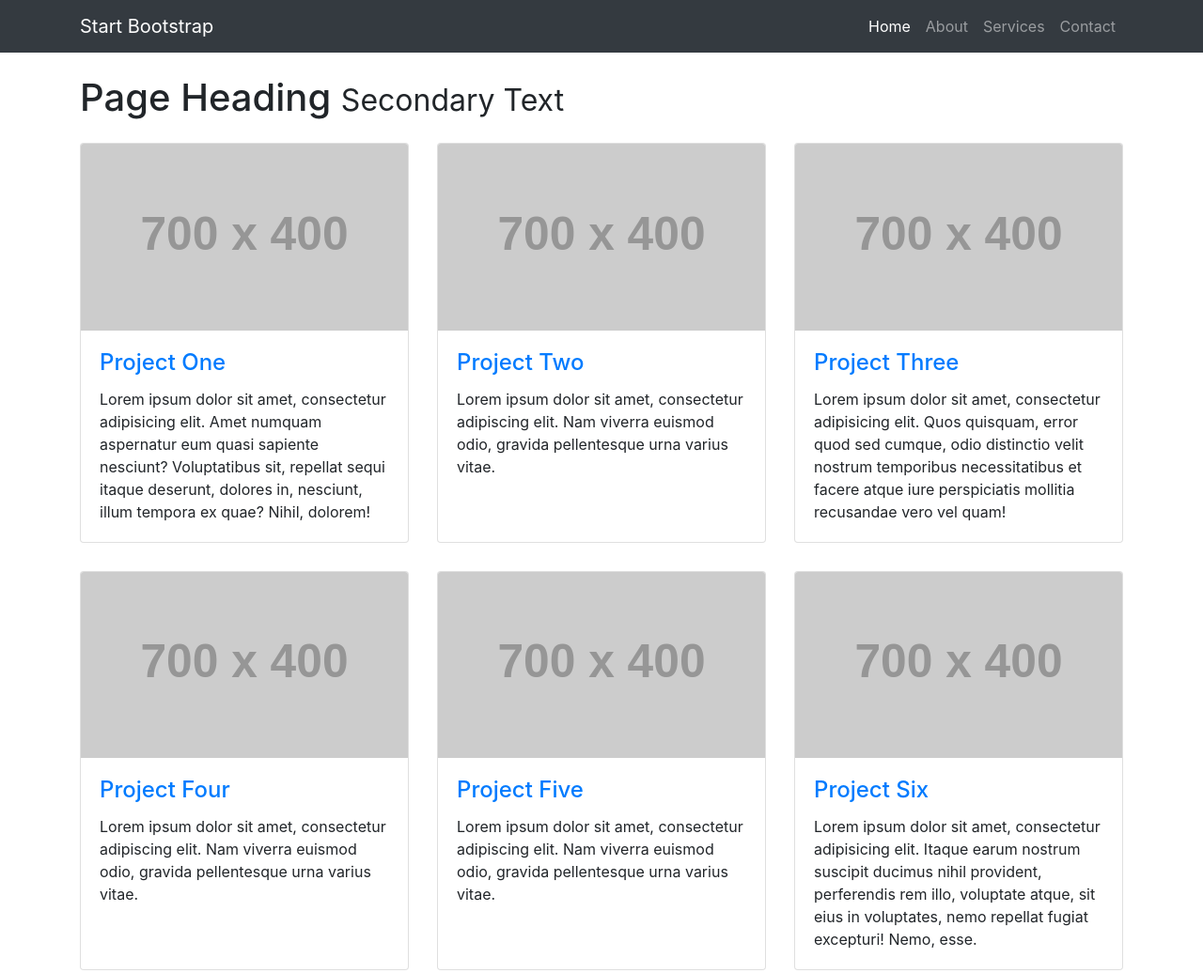
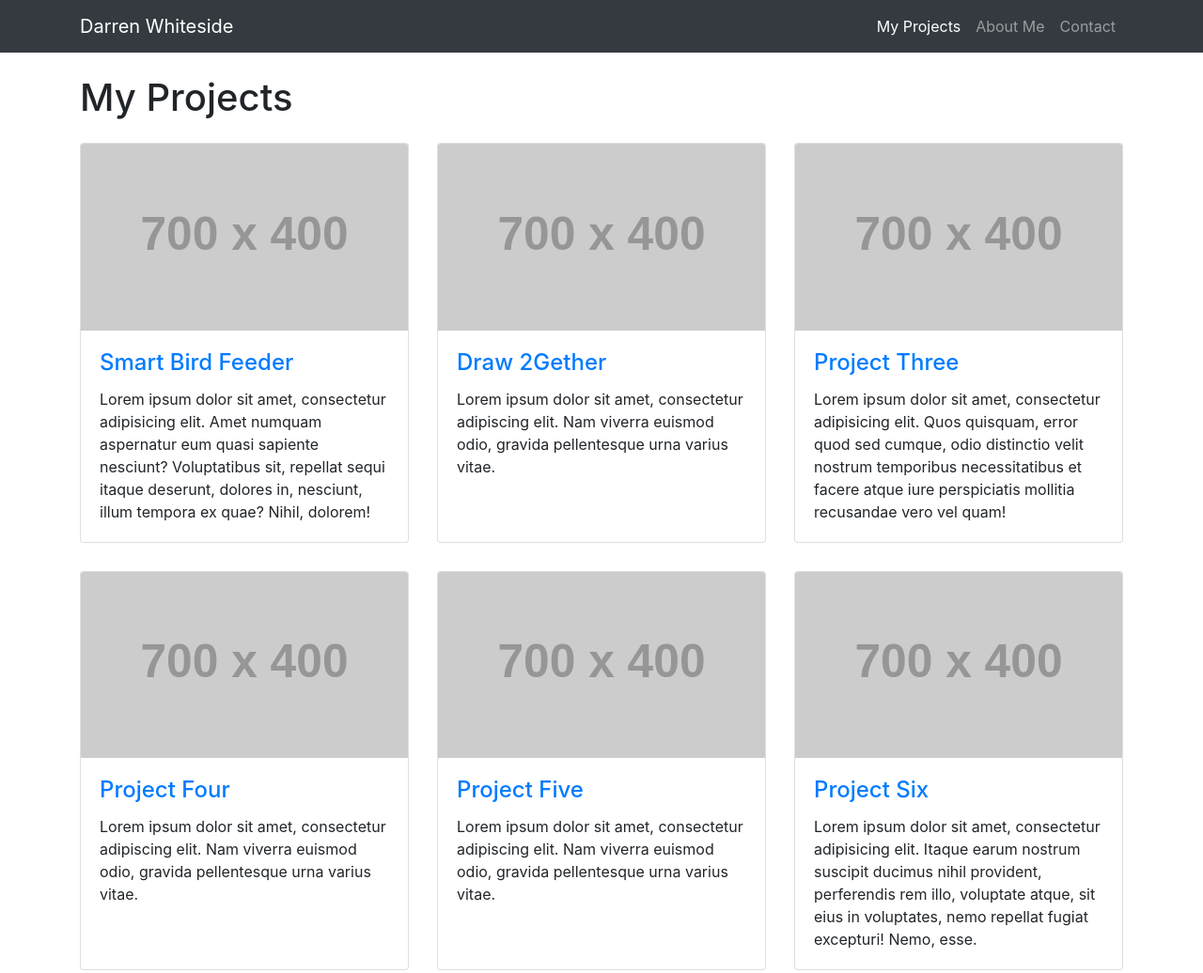
Before and after one commit to darren-whiteside/darren-whiteside.github.io, a website: page index.html in a window 1280 px wide. Shown: the top 1036 px of the page at 94% size. Drawn offline with Linux system fonts and the light colour scheme; placeholder pictures from the web are drawn by us.

Commit message:
title changes

```diff
--- a/index.html
+++ b/index.html
@@ -8,7 +8,7 @@
     <meta name="description" content="">
     <meta name="author" content="">
 
-    <title>3 Col Portfolio - Start Bootstrap Template</title>
+    <title>Darren Whiteside</title>
 
     <!-- Bootstrap core CSS -->
     <link href="vendor/bootstrap/css/bootstrap.min.css" rel="stylesheet">
@@ -23,22 +23,19 @@
     <!-- Navigation -->
     <nav class="navbar navbar-expand-lg navbar-dark bg-dark fixed-top">
       <div class="container">
-        <a class="navbar-brand" href="#">Start Bootstrap</a>
+        <a class="navbar-brand" href="#">Darren Whiteside</a>
         <button class="navbar-toggler" type="button" data-toggle="collapse" data-target="#navbarResponsive" aria-controls="navbarResponsive" aria-expanded="false" aria-label="Toggle navigation">
           <span class="navbar-toggler-icon"></span>
         </button>
         <div class="collapse navbar-collapse" id="navbarResponsive">
           <ul class="navbar-nav ml-auto">
             <li class="nav-item active">
-              <a class="nav-link" href="#">Home
+              <a class="nav-link" href="#">My Projects
                 <span class="sr-only">(current)</span>
               </a>
             </li>
             <li class="nav-item">
-              <a class="nav-link" href="#">About</a>
-            </li>
-            <li class="nav-item">
-              <a class="nav-link" href="#">Services</a>
+              <a class="nav-link" href="#">About Me</a>
             </li>
             <li class="nav-item">
               <a class="nav-link" href="#">Contact</a>
@@ -52,8 +49,7 @@
     <div class="container">
 
       <!-- Page Heading -->
-      <h1 class="my-4">Page Heading
-        <small>Secondary Text</small>
+      <h1 class="my-4">My Projects
       </h1>
 
       <div class="row">
@@ -62,7 +58,7 @@
             <a href="#"><img class="card-img-top" src="http://placehold.it/700x400" alt=""></a>
             <div class="card-body">
               <h4 class="card-title">
-                <a href="#">Project One</a>
+                <a href="#">Smart Bird Feeder</a>
               </h4>
               <p class="card-text">Lorem ipsum dolor sit amet, consectetur adipisicing elit. Amet numquam aspernatur eum quasi sapiente nesciunt? Voluptatibus sit, repellat sequi itaque deserunt, dolores in, nesciunt, illum tempora ex quae? Nihil, dolorem!</p>
             </div>
@@ -73,7 +69,7 @@
             <a href="#"><img class="card-img-top" src="http://placehold.it/700x400" alt=""></a>
             <div class="card-body">
               <h4 class="card-title">
-                <a href="#">Project Two</a>
+                <a href="#">Draw 2Gether</a>
               </h4>
               <p class="card-text">Lorem ipsum dolor sit amet, consectetur adipiscing elit. Nam viverra euismod odio, gravida pellentesque urna varius vitae.</p>
             </div>
@@ -157,7 +153,7 @@
     <!-- Footer -->
     <footer class="py-5 bg-dark">
       <div class="container">
-        <p class="m-0 text-center text-white">Copyright &copy; Your Website 2018</p>
+        <p class="m-0 text-center text-white">Copyright &copy; Darren Whiteside 2018</p>
       </div>
       <!-- /.container -->
     </footer>
```
